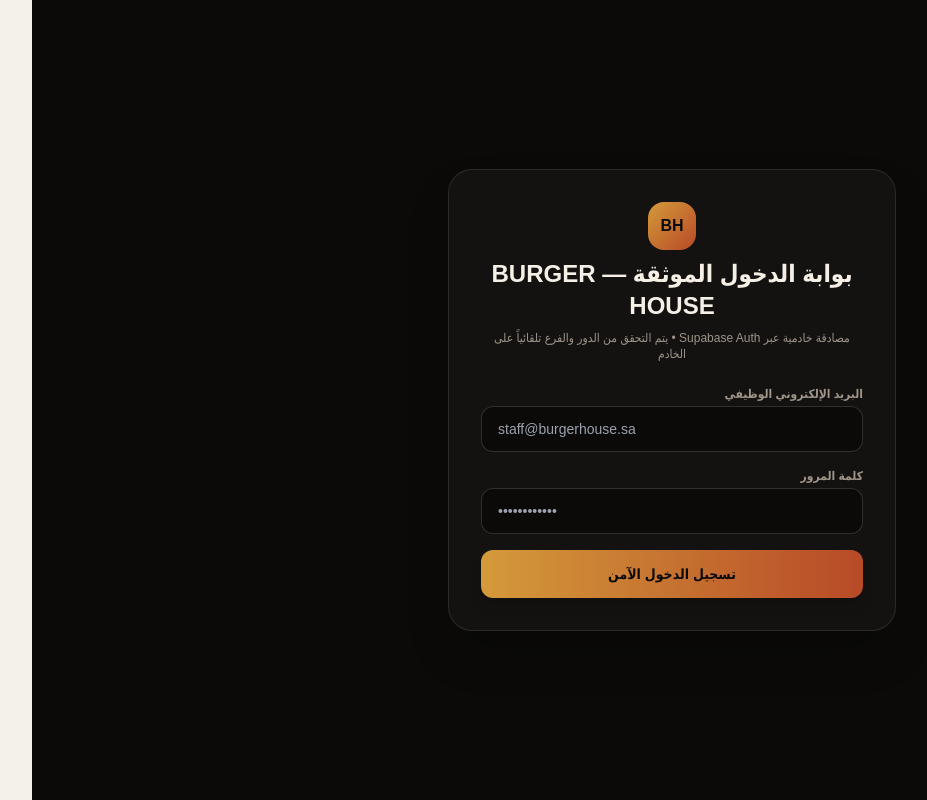
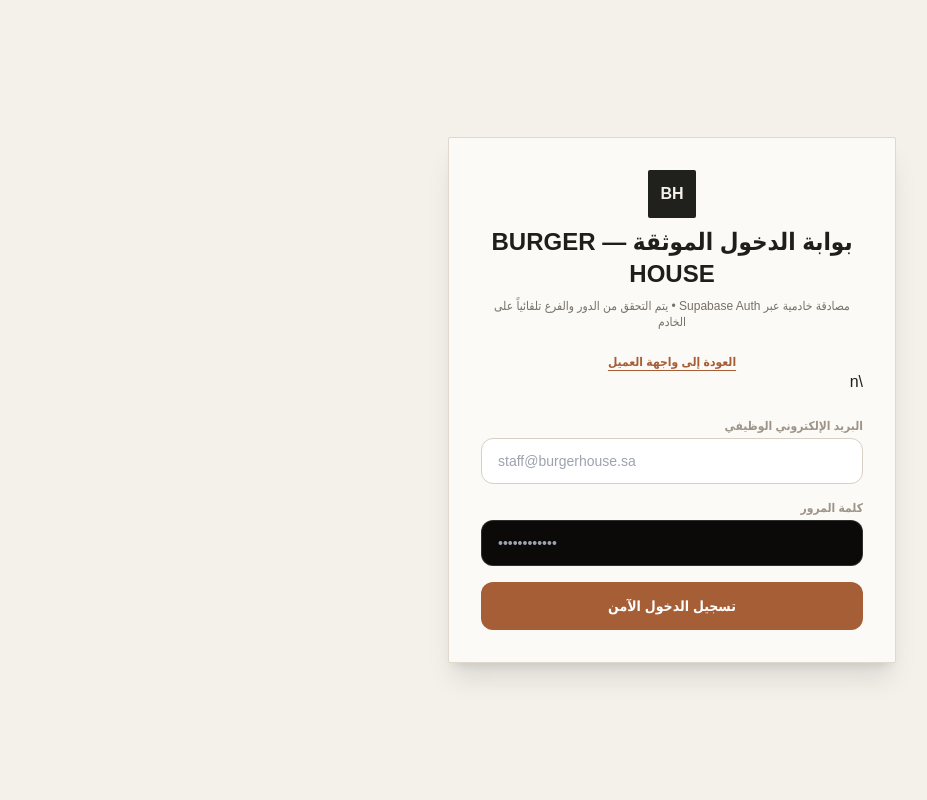
Before and after one commit to alhzmymoaid-cmyk/BurgerHouse, a Next.js app: page /auth/login in a window 1280 px wide. Shown: the whole page, without its empty margins (87-1014 px from the left). Built offline with nearby package versions, Linux system fonts and the light colour scheme.

Commit message:
Style staff login as a discreet secondary portal

```diff
--- a/src/app/auth/login/page.tsx
+++ b/src/app/auth/login/page.tsx
@@ -61,24 +61,24 @@ function StaffAndAdminLoginContent() {
   };
 
   return (
-    <div dir="rtl" className="flex min-h-screen items-center justify-center bg-[#0B0A09] px-4 text-[#F5EFE6]">
-      <div className="w-full max-w-md rounded-3xl border border-white/10 bg-[#141210] p-8 shadow-2xl space-y-6">
+    <div dir="rtl" className="flex min-h-screen items-center justify-center bg-[#f4f1eb] px-4 text-[#201e1a]">
+      <div className="w-full max-w-md rounded-sm border border-[#ded8cd] bg-[#fbfaf7] p-8 shadow-xl space-y-6">
         <div className="text-center space-y-2">
-          <div className="mx-auto flex h-12 w-12 items-center justify-center rounded-2xl bg-gradient-to-br from-[#D49A3A] to-[#B84A27] font-black text-[#0B0A09]">
+          <div className="mx-auto flex h-12 w-12 items-center justify-center rounded-sm bg-[#20201c] font-black text-[#f4f1eb]">
             BH
           </div>
-          <h1 className="text-2xl font-extrabold text-[#F5EFE6]">بوابة الدخول الموثقة — BURGER HOUSE</h1>
-          <p className="text-xs text-[#9E9488]">
+          <h1 className="text-2xl font-extrabold text-[#201e1a]">بوابة الدخول الموثقة — BURGER HOUSE</h1>
+          <p className="text-xs text-[#777064]">
             مصادقة خادمية عبر Supabase Auth • يتم التحقق من الدور والفرع تلقائياً على الخادم
           </p>
         </div>
 
-        <form onSubmit={handleLogin} className="space-y-4">
+        <a href="/" className="block text-center text-xs font-bold text-[#a65e36] underline underline-offset-4">العودة إلى واجهة العميل</a>\n        <form onSubmit={handleLogin} className="space-y-4">
           <div>
             <label className="block text-xs font-bold text-[#9E9488] mb-1">البريد الإلكتروني الوظيفي</label>
             <input type="email" required dir="ltr" value={email} onChange={(e) => setEmail(e.target.value)}
               placeholder="staff@burgerhouse.sa"
-              className="w-full rounded-xl border border-white/15 bg-[#0B0A09] px-4 py-3 text-sm text-[#F5EFE6] focus:border-[#D49A3A] focus:outline-none" />
+              className="w-full rounded-xl border border-[#d8d0c4] bg-white px-4 py-3 text-sm text-[#F5EFE6] focus:border-[#a65e36] focus:outline-none" />
           </div>
           <div>
             <label className="block text-xs font-bold text-[#9E9488] mb-1">كلمة المرور</label>
@@ -88,13 +88,13 @@ function StaffAndAdminLoginContent() {
           </div>
 
           {errorMsg && (
-            <div className="rounded-xl border border-red-500/40 bg-red-950/30 p-3 text-xs font-bold text-red-300">
+            <div className="rounded-xl border border-red-200 bg-red-50 p-3 text-xs font-bold text-red-700">
               {errorMsg}
             </div>
           )}
 
           <button type="submit" disabled={loading}
-            className="w-full rounded-xl bg-gradient-to-r from-[#D49A3A] to-[#B84A27] py-3.5 text-sm font-black text-[#0B0A09] shadow-lg disabled:opacity-50">
+            className="w-full rounded-xl bg-[#a65e36] py-3.5 text-sm font-black text-white shadow-none disabled:opacity-50">
             {loading ? 'جاري التحقق من الجلسة والصلاحيات...' : 'تسجيل الدخول الآمن'}
           </button>
         </form>
```
